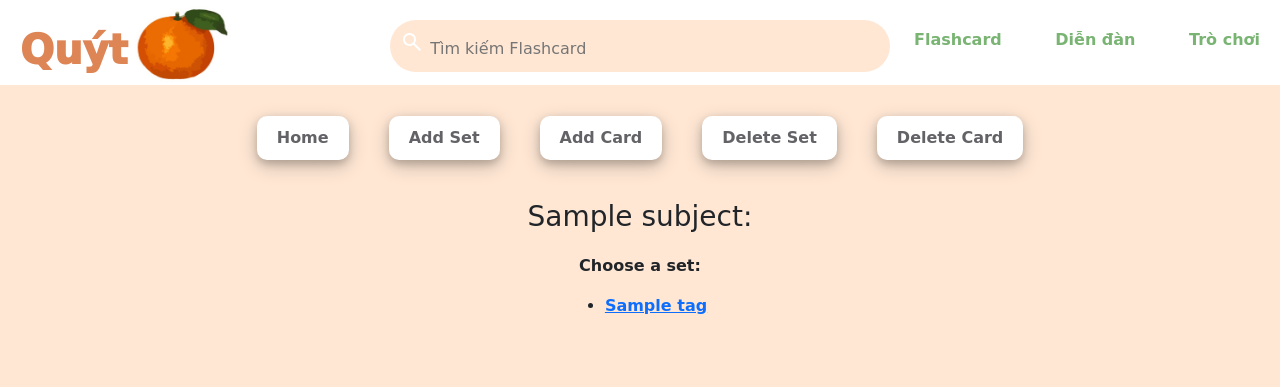
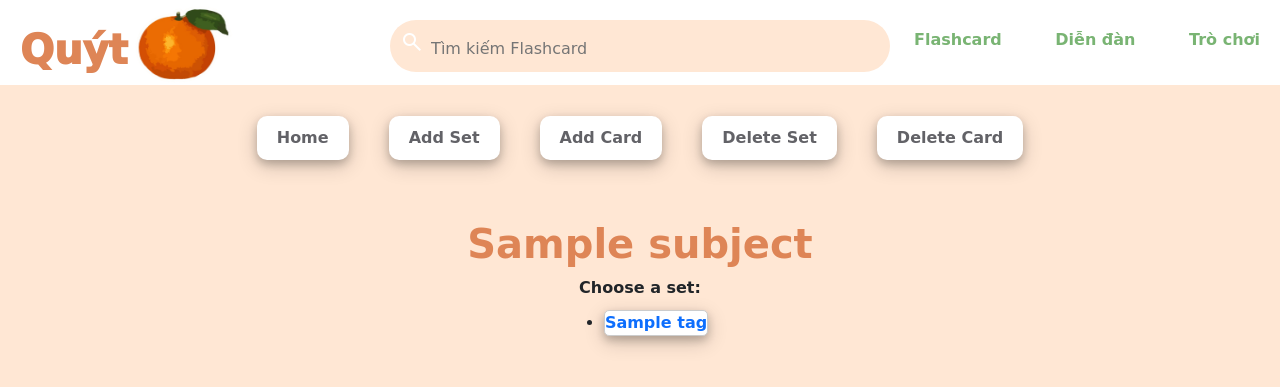
Before and after one commit to okusamaOwO/Quyts, a Django app: template flashcards/templates/flashcards/tag_list.html in a window 1280 px wide. Shown: the top 387 px of the page. Run offline with Django 5.2, Linux system fonts and the light colour scheme; the template is opened without the code that fills it: values that come from a table or form of the project are taken from there, others are empty; tables that the repository leaves empty hold one stand-in row (values such as "Sample post"); some web fonts are replaced.

Commit message:
update UI

```diff
--- a/flashcards/templates/flashcards/add_cards.html
+++ b/flashcards/templates/flashcards/add_cards.html
@@ -1,9 +1,9 @@
 {% extends "learners/base_flashcards.html" %}
 {% load static %}
-{% block subject_list %}
-    <link rel="stylesheet" href="{% static 'learners/add_cards.css' %}">
+{% block add_cards %}
+    <link rel="stylesheet" href="{% static 'learners/del_cards.css' %}">
     <div class="common-heading">
-        Add card
+        Add a card
     </div>
     <form class="add-card-form" action="{% url 'flashcards:addCard' %}" method="post">
         {% csrf_token %}
--- a/flashcards/templates/flashcards/add_tag.html
+++ b/flashcards/templates/flashcards/add_tag.html
@@ -1,7 +1,7 @@
 {% extends "learners/base_flashcards.html" %}
 {% load static %}
-{% block subject_list %}
-    <link rel="stylesheet" href="{% static 'learners/add_cards.css' %}">
+{% block add_tag %}
+    <link rel="stylesheet" href="{% static 'learners/add_tag.css' %}">
     <div class="common-heading">Add Set</div>
     <form class="add-card-form" action="{% url 'flashcards:addTag' %}" method="post">
         {% csrf_token %}
--- a/flashcards/templates/flashcards/tag_list.html
+++ b/flashcards/templates/flashcards/tag_list.html
@@ -3,13 +3,15 @@
 {% block tag_list %}
     <link rel="stylesheet" href="{% static 'learners/tag_list.css' %}">
     <div class="tag-list-container">
-        <h3>{{ Subject }}:</h3>
+        <h3 class="common-heading">{{ Subject }}</h3>
         {% if tags %}
-            <p>Choose a set:</p>
+            <div>Choose a set:</div>
             <ul class="tag-list">
                 {% for tag in tags %}
                     <li>
-                        <a href="{% url 'flashcards:cardList' subject=Subject tagname=tag.name %}" class="tag-option">{{ tag.name }}</a>
+                        <a href="{% url 'flashcards:cardList' subject=Subject tagname=tag.name %}" class="tag-box">
+                            {{ tag.name }}
+                        </a>
                     </li>
                 {% endfor %}
             </ul>
--- a/learners/static/learners/flashcards.css
+++ b/learners/static/learners/flashcards.css
@@ -8,7 +8,6 @@
     border-radius: 10px;
     /*box-shadow: 0 4px 8px 0 rgba(0, 0, 0, 0.2), 0 6px 20px 0 rgba(0, 0, 0, 0.19);*/
     font-family: 'Be VietNam Pro', cursive;
-
 }
 
 .flashcard-header {
--- a/learners/static/learners/tag_list.css
+++ b/learners/static/learners/tag_list.css
@@ -1,47 +1,57 @@
 @import url('https://fonts.cdnfonts.com/css/be-vietnam-pro');
 
-.tag-list-container {
-    display: flex;
-    flex-direction: column;
-    align-items: center;
-    font-family: 'Be VietNam Pro', cursive;
-    font-weight: 800;
-    margin-top: 40px;
+.common-heading {
+    font-family: 'Be VietNam Pro', cursive !important;
+    font-weight: 700 !important;
+    font-size: 40px !important;
+    text-align: center !important;
+    margin-top: 20px !important;
+    color: #DE8556 !important;
 }
 
-.tag-list-container h3 {
-    margin-bottom: 20px;
+body {
+    background-color: #FFE7D4 !important;
+    font-family: 'Be VietNam Pro', cursive !important;
 }
 
-.tag-list {
-    display: flex;
-    flex-wrap: wrap;
-    justify-content: center;
+.tag-list-container {
+    display: flex !important;
+    flex-direction: column !important;
+    align-items: center !important;
+    font-family: 'Be VietNam Pro', cursive !important;
+    font-weight: 800 !important;
+    margin-top: 40px !important;
+}
+
+.tag-list a {
+    list-style-type: none !important;
+    padding: 0 !important;
 }
 
 .tag-box {
-    display: flex;
-    flex-direction: column;
-    align-items: center;
-    text-decoration: none;
-    margin: 10px;
-    padding: 10px;
-    border: 1px solid #ccc;
-    border-radius: 5px;
-    transition: transform 0.3s ease;
+    display: block !important;
+    text-decoration: none !important;
+    margin: 10px 0 !important;
+    padding: 10px !important;
+    border: 1px solid #ccc !important;
+    border-radius: 5px !important;
+    transition: background-color 0.3s ease, color 0.3s ease !important;
+    background-color: #fff !important;
+    box-shadow: 0 4px 8px 0 rgba(0, 0, 0, 0.2), 0 6px 20px 0 rgba(0, 0, 0, 0.19) !important;
+    text-align: center !important;
+    cursor: pointer !important;
+}
+
+.tag-box a {
+    color: #DE8556 !important;
+    text-decoration: none !important;
 }
 
 .tag-box:hover {
-    transform: scale(1.05);
+    background-color: #DE8556 !important;
+    color: #fff !important;
 }
 
-.tag-box img {
-    max-width: 80px;
-    height: auto;
+.tag-box:hover a {
+    color: #fff !important;
 }
-
-.tag-box span {
-    margin-top: 10px;
-    font-weight: bold;
-    text-align: center;
-}
```
Also changed, not shown: learners/static/learners/del_tag.css (line endings or trailing spaces).
